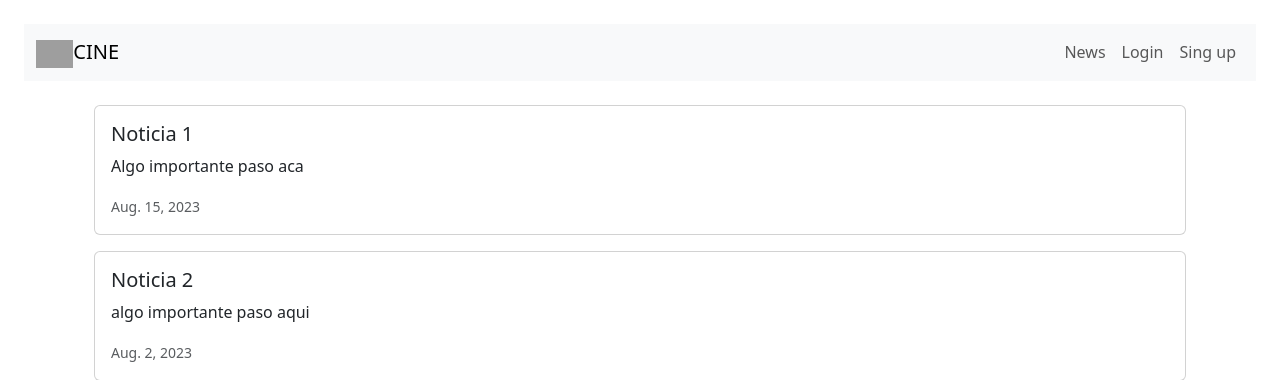
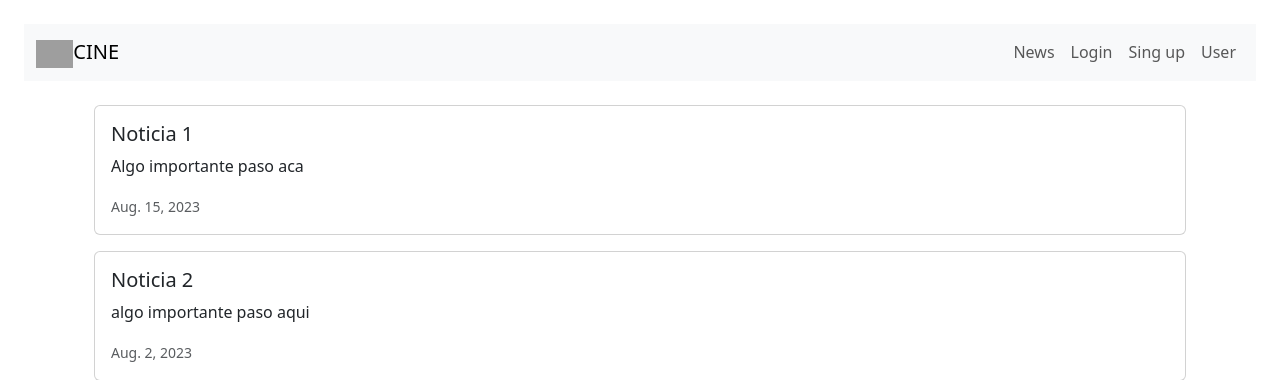
Before and after one commit to Juanstevan1/Project_movies, a Django app: page /news/ in a window 1280 px wide. Shown: the top 380 px of the page. Run offline with Django 4.2, Linux system fonts and the light colour scheme; data comes from the database, SQL or seed files in the repository; grey boxes are pictures that could not be loaded.

Commit message:
taller 2.0

```diff
--- a/moviereview/templates/base.html
+++ b/moviereview/templates/base.html
@@ -19,6 +19,7 @@
                         <a href="{% url 'news' %}" class="nav-item nav-link">News</a>
                         <a href="#" class="nav-item nav-link">Login</a>
                         <a href="#" class="nav-item nav-link">Sing up</a>
+                        <a href="#" class="nav-item nav-link">User</a>
                     </div>
                 </div>
             </div>
```
